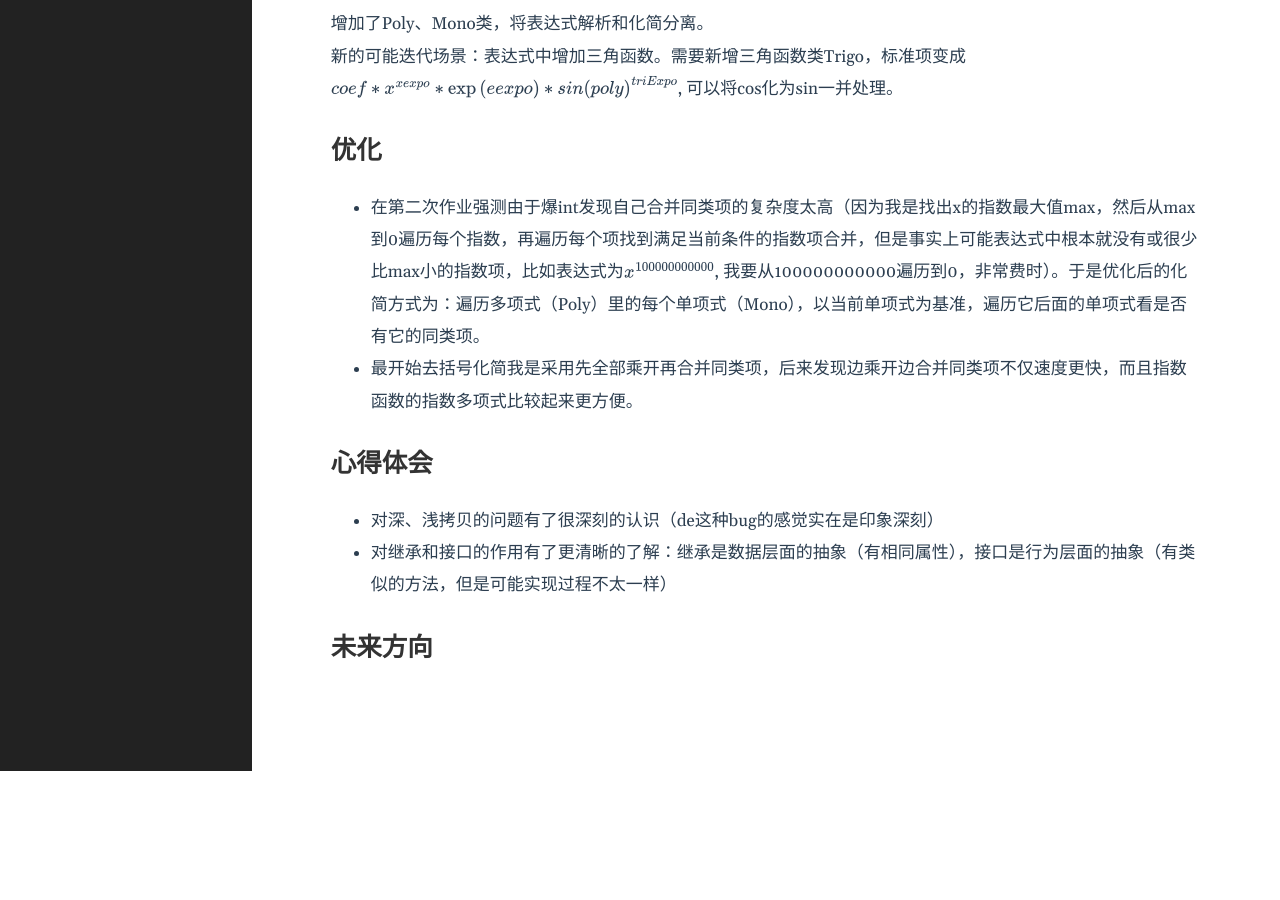
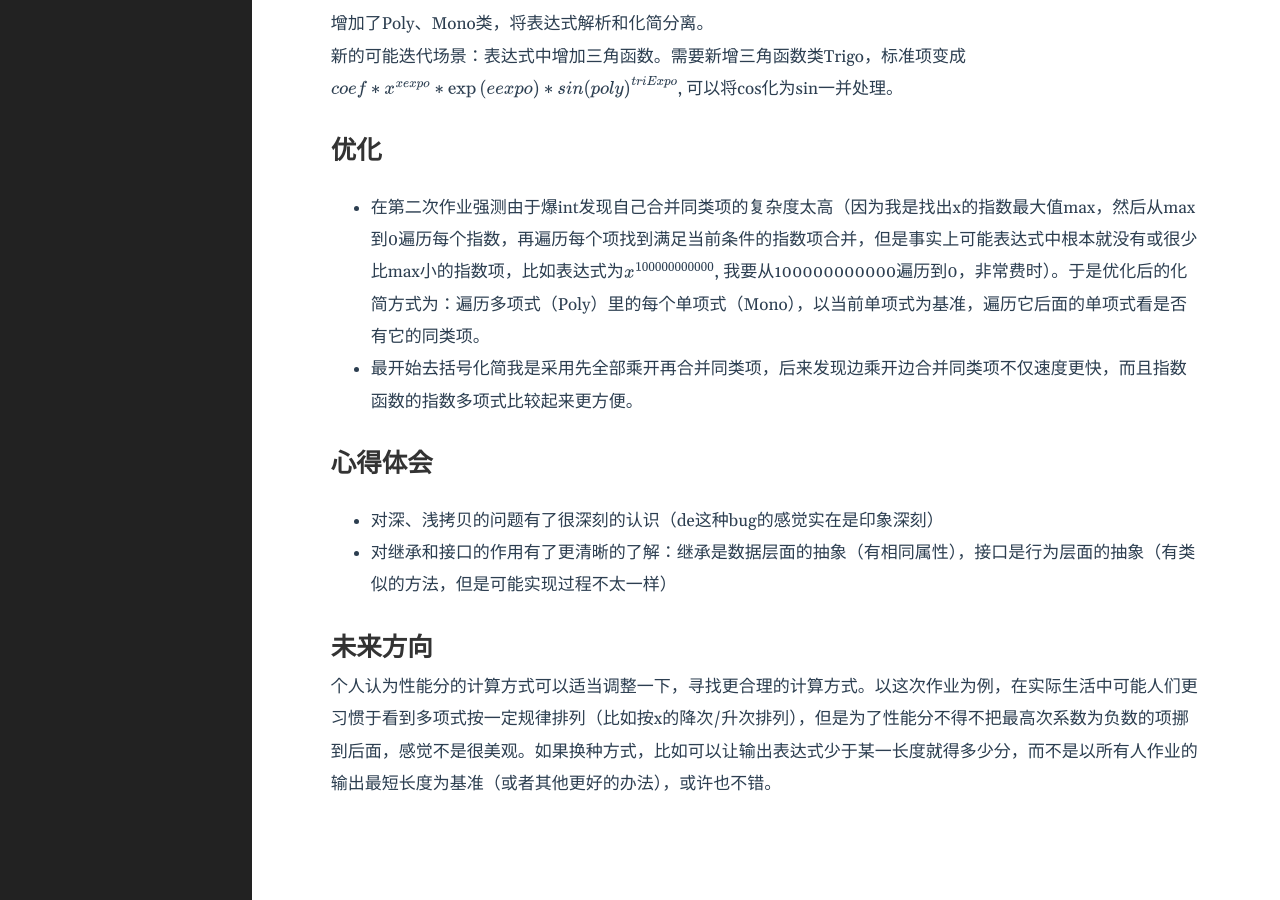
Before and after one commit to slkfoiw/slkfoiw.github.io, a Jekyll site: the page built from _posts/2024-03-19-OO第一单元总结.markdown, in a window 1280 px wide and 900 px high, scrolled down 7071 px. Built offline with Jekyll 4.4.1, drawn with Linux system fonts in a browser that asks for light colours; before the commit the page ends 7842 px from its top, so only the background shows below that.

Commit message:
修改博客

```diff
--- a/_posts/2024-03-19-OO第一单元总结.markdown
+++ b/_posts/2024-03-19-OO第一单元总结.markdown
@@ -124,3 +124,4 @@ $$dx\left( {coef*x^{xexpo}*\exp \left(eexpo\right)} \right) = coef*xexpo*x^{xexp
 * 对继承和接口的作用有了更清晰的了解：继承是数据层面的抽象（有相同属性），接口是行为层面的抽象（有类似的方法，但是可能实现过程不太一样）
 
 ## 未来方向
+个人认为性能分的计算方式可以适当调整一下，寻找更合理的计算方式。以这次作业为例，在实际生活中可能人们更习惯于看到多项式按一定规律排列（比如按x的降次/升次排列），但是为了性能分不得不把最高次系数为负数的项挪到后面，感觉不是很美观。如果换种方式，比如可以让输出表达式少于某一长度就得多少分，而不是以所有人作业的输出最短长度为基准（或者其他更好的办法），或许也不错。
```
